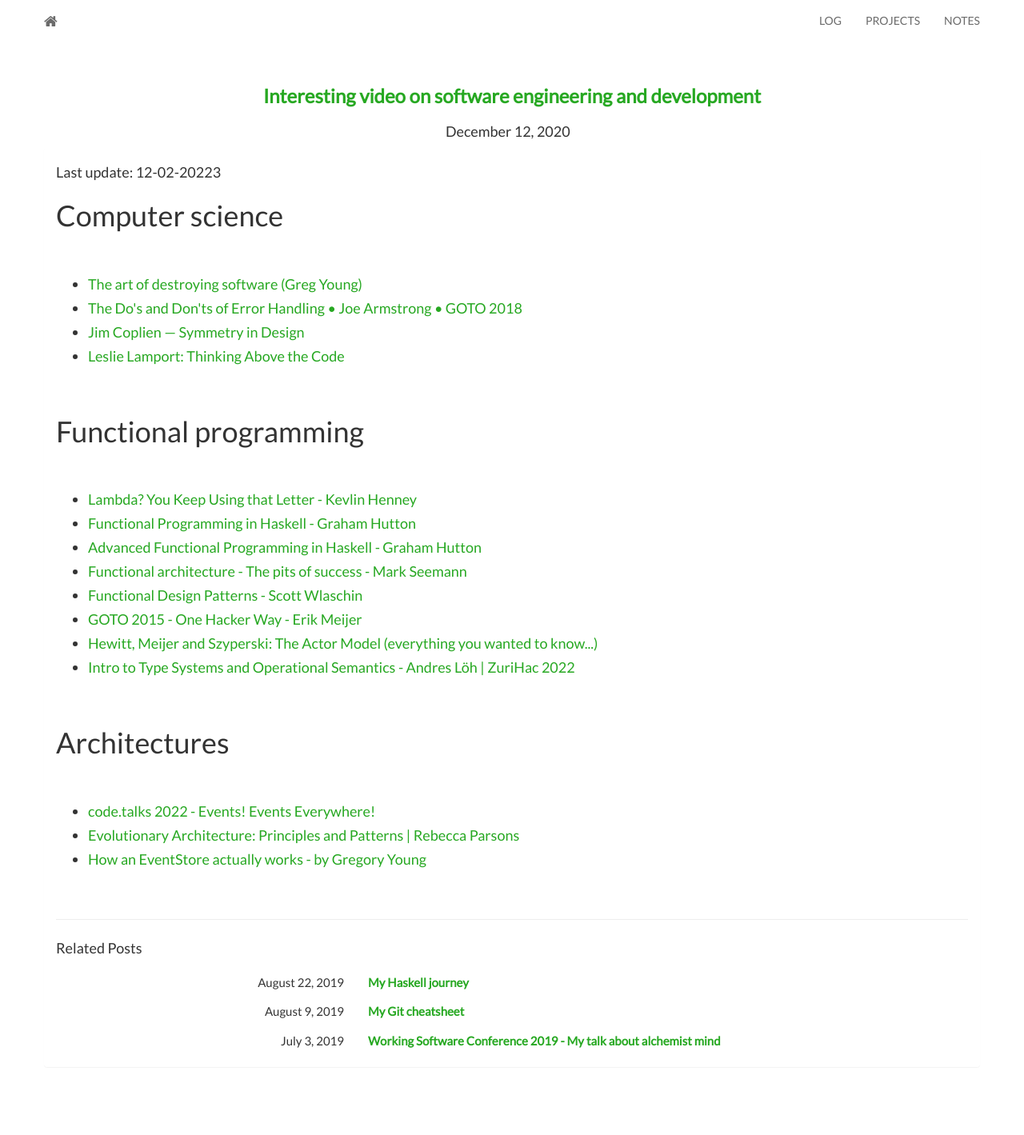
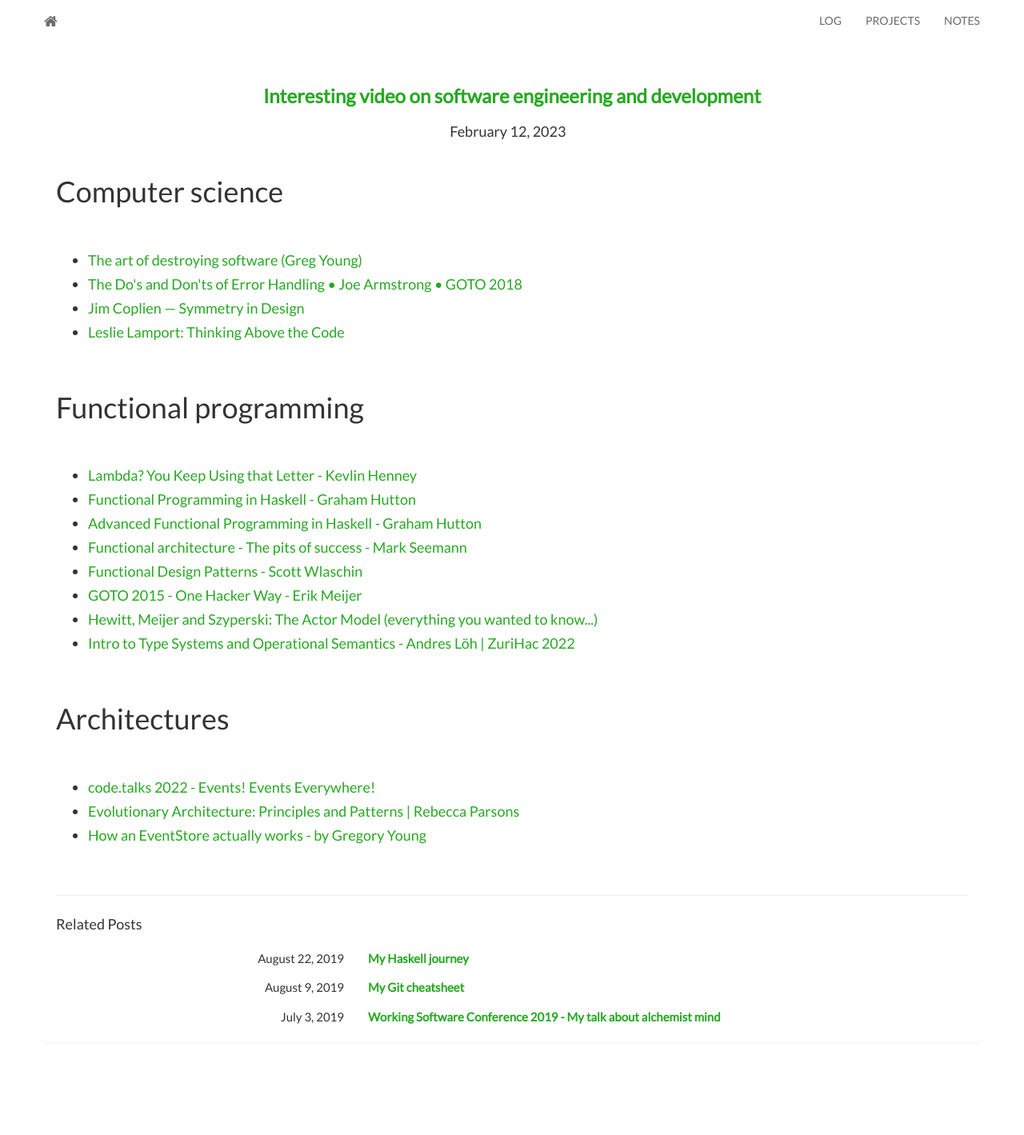
Before and after one commit to nicolafiorillo/nicolafiorillo.github.io, a Jekyll site: the page built from _notes/2023-02-12-video.md, in a window 1280 px wide. Shown: the whole page at 80% size. Built offline with Jekyll 4.4.1, drawn with Linux system fonts in a browser that asks for light colours; nearby versions of some CDN libraries; comment, search, counter and statistics services are not loaded; after the commit the page ends 1389 px from its top, so only the background shows below that.

Commit message:
Video date.

```diff
--- a/_notes/2020-12-12-video.md
+++ b/_notes/2023-02-12-video.md
@@ -2,8 +2,6 @@
 layout: post
 title: Interesting video on software engineering and development
 ---
-
-Last update: 12-02-20223
 
 # Computer science
 
```
